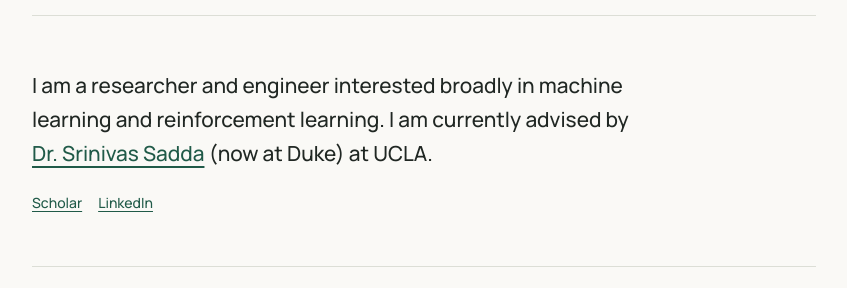
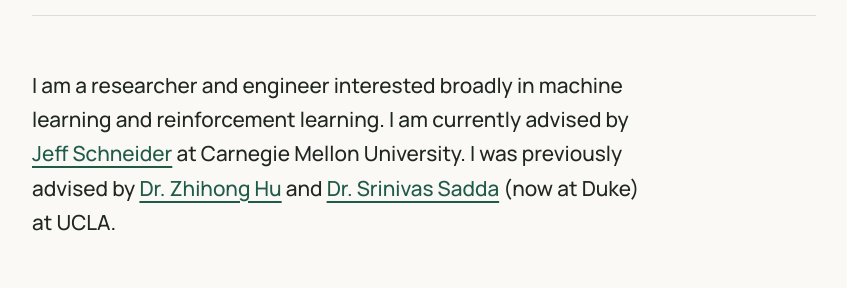
Before and after one commit to zwang42/zwang42.github.io, a plain HTML site: page index.html in a window 1280 px wide. Shown: the part 54-342 px from the top of the page, without its empty margins (216-1063 px from the left). Drawn offline with Linux system fonts and the light colour scheme.

Commit message:
fix typo

```diff
--- a/index.html
+++ b/index.html
@@ -25,10 +25,7 @@
 
     <main class="page-width" id="main-content" tabindex="-1">
       <section class="intro" id="about" aria-label="About">
-        <p>I am a researcher and engineer interested broadly in machine learning and reinforcement learning. I am currently advised by <a href="https://scholar.google.com/citations?user=kk6XSTsAAAAJ&hl=en" target="_blank">Dr. Srinivas Sadda</a> (now at Duke) at UCLA.</p>
-        <ul class="link-list" aria-label="Contact and profiles">
-          <li><a href="https://scholar.google.com/citations?user=rlKK3fQAAAAJ&hl=en" target="_blank">Scholar</a></li>
-          <li><a href="https://www.linkedin.com/in/z-chris-wang/" target="_blank">LinkedIn</a></li>
+        <p>I am a researcher and engineer interested broadly in machine learning and reinforcement learning. I am currently advised by <a href="https://www.cs.cmu.edu/~schneide/" target="_blank">Jeff Schneider</a> at Carnegie Mellon University. I was previously advised by <a href="https://doheny.org/researchers/zhihong-jewel-hu-phd-ece/" target="_blank">Dr. Zhihong Hu</a> and <a href="https://scholar.google.com/citations?user=kk6XSTsAAAAJ&hl=en" target="_blank">Dr. Srinivas Sadda</a> (now at Duke) at UCLA.</p>
         </ul>
       </section>
 
```
